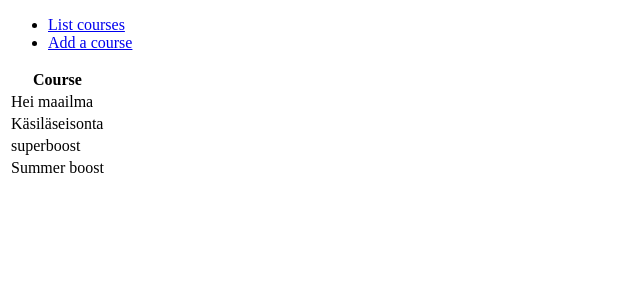
After one commit to Aleksipa/online_course_platfrom, a Flask app: page /courses in a window 1280 px wide. The commit adds this page. Shown: the top 300 px of the page, without its empty margins (0-640 px from the left). Run offline with Flask 2, Linux system fonts and the light colour scheme; data comes from the database, SQL or seed files in the repository; both versions use the stored data as it was after the commit.

Commit message:
layouts and requirements update

```diff
--- a/application/courses/views.py
+++ b/application/courses/views.py
@@ -1,6 +1,10 @@
 from application import app, db
-from flask import render_template, request
+from flask import redirect, render_template, request, url_for
 from application.courses.models import Course
+
+@app.route("/courses", methods=["GET"])
+def courses_index():
+	return render_template("courses/list.html", courses = Course.query.all())
 
 @app.route("/courses/new/")
 def courses_form():
@@ -13,4 +17,4 @@ def courses_create():
     db.session().add(t)
     db.session().commit()
 
-    return "hello world!"
+    return redirect(url_for("courses_index"))
--- /dev/null
+++ b/application/templates/courses/list.html
@@ -0,0 +1,14 @@
+{% extends "layout.html" %}
+
+{% block body %}
+  <table>
+    <tr>
+      <th>Course</th>
+    </tr>
+    {% for course in courses %}
+    <tr>
+      <td>{{ course.name }}</td>
+    </tr>
+    {% endfor %}
+  </table>
+{% endblock %}
--- a/application/templates/layout.html
+++ b/application/templates/layout.html
@@ -2,10 +2,15 @@
 <html>
   <head>
     <meta charset="utf-8">
-    <title>TodoApp</title>
+    <title>Online course platform</title>
   </head>
 
   <body>
+    <ul>
+      <li><a href="{{ url_for('courses_index') }}">List courses</a></li>
+      <li><a href="{{ url_for('courses_form') }}">Add a course</a></li>
+    </ul>
+
     {% block body %}
       <p>
         Content.
--- a/requirements.txt
+++ b/requirements.txt
@@ -1,7 +1,9 @@
 click==7.1.1
 Flask==1.1.1
+Flask-SQLAlchemy==2.4.1
 gunicorn==20.0.4
 itsdangerous==1.1.0
 Jinja2==2.11.1
 MarkupSafe==1.1.1
+SQLAlchemy==1.3.15
 Werkzeug==1.0.0
```
Also changed, not shown: application/courses.db.
